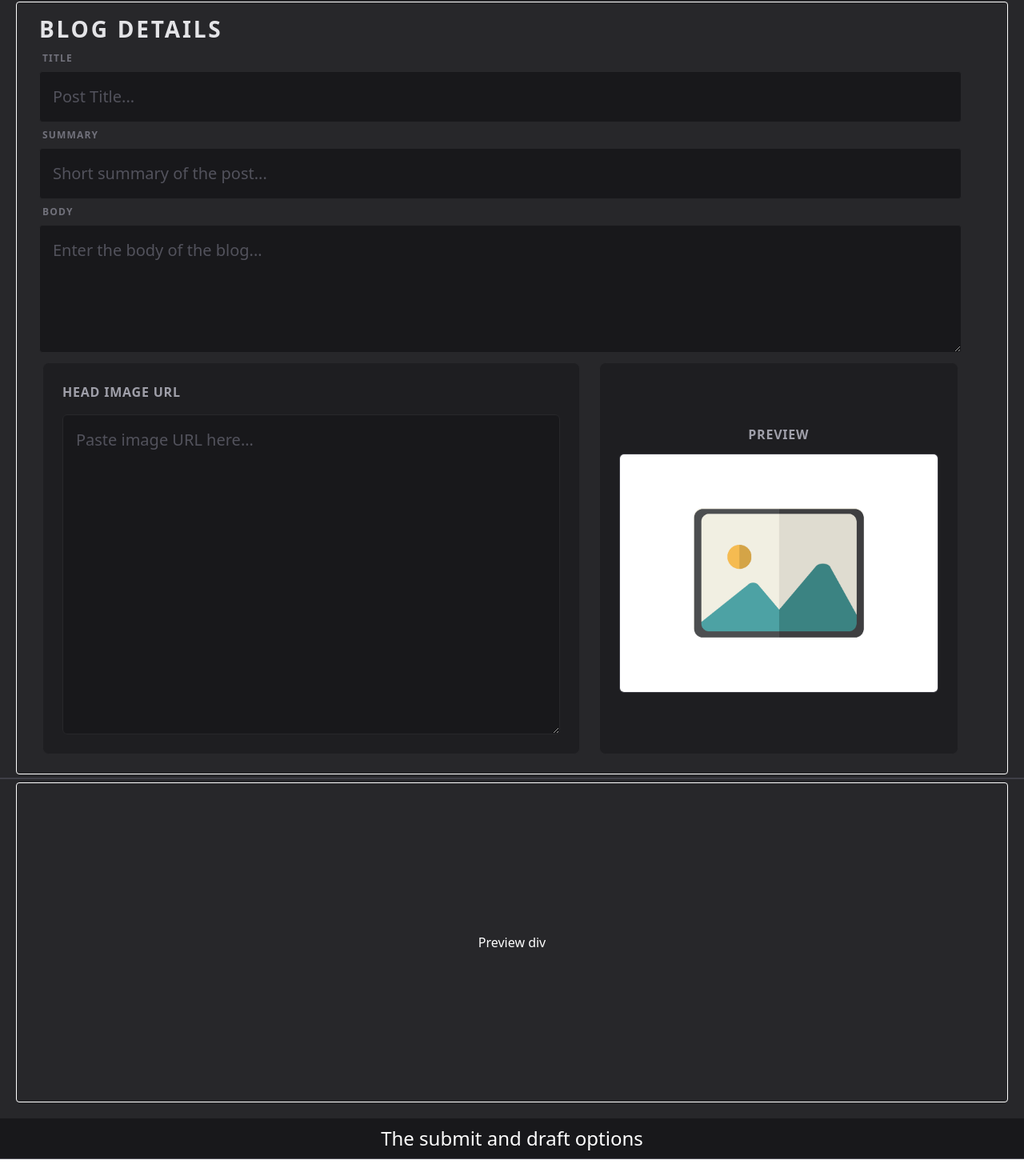
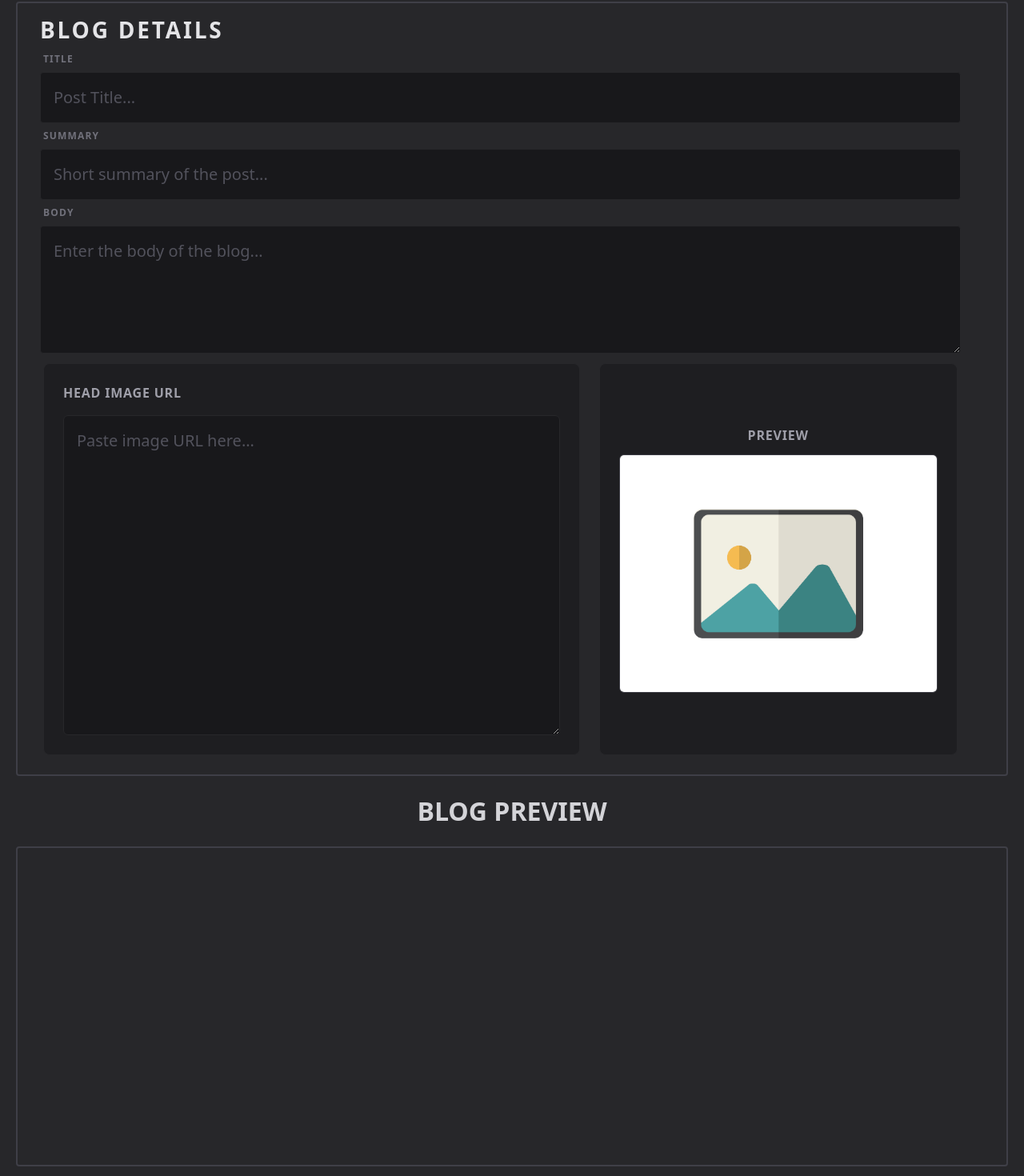
Before and after one commit to anshul-303/Blog_App-, a React (Vite) app in the folder frontend/react-app/: page /create-blog in a window 1280 px wide. Shown: the part 129-1599 px from the top of the page at 80% size. Before the commit the page ends 1578 px from the top, so only its background shows below. Built offline with nearby package versions, Linux system fonts and the light colour scheme; no server answers.

Commit message:
Small change in heading

```diff
--- a/frontend/react-app/src/pages/author/CreateBlog.jsx
+++ b/frontend/react-app/src/pages/author/CreateBlog.jsx
@@ -64,7 +64,7 @@ export default function CreateBlog() {
         </div>
         <div className="w-full flex flex-col py-4 ">
           <div className="p-1  max-w-full min-h-[50vh] bg-zinc-800 flex justify-center items-center border-white border-zinc-700">
-            <div className="w-[97.5%] min-h-[50vh] flex flex-col py-3 px-7 text-[1.25em] border border-white text-white rounded-sm gap-2 pb-5 ">
+            <div className="w-[97.5%] min-h-[50vh] flex flex-col py-3 px-7 text-[1.25em]  border border-zinc-700 border-[2px] text-white rounded-sm gap-2 pb-5 ">
               <p className="w-[97.5%] text-[1.4em] font-bold uppercase tracking-widest text-zinc-200">
                 Blog details
               </p>
@@ -134,31 +134,6 @@ export default function CreateBlog() {
                       hover:border-zinc-700 transition-all duration-200"
                 />
               </div>
-              {/* <div className="w-[97.5%] flex flex-col md:flex-row  border-white rounded-sm  justify-center items-center">
-                <div className=" w-[95%] h-[50vh] sm:w-[70%] sm:h-[60vh] flex flex-col justify-top items-center rounded-sm gap-5 sm:py-4">
-                  <label className="text-xl font-bold uppercase tracking-widest text-zinc-500 ml-1">
-                    Head image
-                  </label>
-                  <textarea
-                    value={headimageUrl}
-                    onChange={(e) => {
-                      setHeadImageUrl(e.target.value);
-                    }}
-                    className="w-full h-[70%] sm:w-[95%] sm:min-h-[45vh] p-2 rounded-sm
-                    bg-zinc-900 text-white placeholder-zinc-600
-                    border border-zinc-800
-                    focus:outline-none focus:border-white/40 focus:ring-1 focus:ring-white/10
-                    hover:border-zinc-700 transition-all duration-200 "
-                    placeholder="Enter the head image URL..."
-                  />
-                </div>
-                <div className="flex justify-center items-center sm:w-[35%] sm:h-[55vh] border border-zinc-700 p-1 rounded-sm border-[3px] ">
-                  <img
-                    src="https://images.pexels.com/photos/5867948/pexels-photo-5867948.jpeg"
-                    className="w-[98%] h-[98%] rounded-sm "
-                  />
-                </div>
-              </div> */}
 
               <div className="w-[97.5%] flex flex-col lg:flex-row gap-6 p-4 lg:p-1">
                 {/* INPUT CARD */}
@@ -190,10 +165,7 @@ export default function CreateBlog() {
 
                   <div className="relative w-full aspect-[4/3] rounded-md overflow-hidden border border-zinc-700 bg-zinc-950 flex items-center justify-center">
                     <img
-                      src={
-                        headimageUrl ||
-                        "/image_placeholder.jpg"
-                      }
+                      src={headimageUrl || "/image_placeholder.jpg"}
                       alt="Head preview"
                       className="w-full h-full object-cover transition-transform duration-300 hover:scale-[1.02]"
                     />
@@ -202,13 +174,15 @@ export default function CreateBlog() {
               </div>
             </div>
           </div>
-
-          <div className="p-1 max-w-full min-h-[50vh] bg-zinc-800 flex justify-center items-center  border-t-[2px] border-white border-zinc-700">
+          <p className="p-2 w-full flex justify-center items-center text-zinc-300 text-[2rem] font-bold text-md my-2">
+            BLOG PREVIEW
+          </p>
+          <div className="p-1 max-w-full min-h-[50vh] bg-zinc-800 flex justify-center items-center border-white border-zinc-700">
             <div
-              className="w-[97.5%] min-h-[50vh] flex justify-center items-center border border-white text-white rounded-sm"
+              className="w-[97.5%] min-h-[50vh] flex justify-center items-center border border-zinc-700 border-[2px] text-white rounded-sm"
               alt="This is an image"
             >
-              Preview div
+
             </div>
           </div>
         </div>
```
